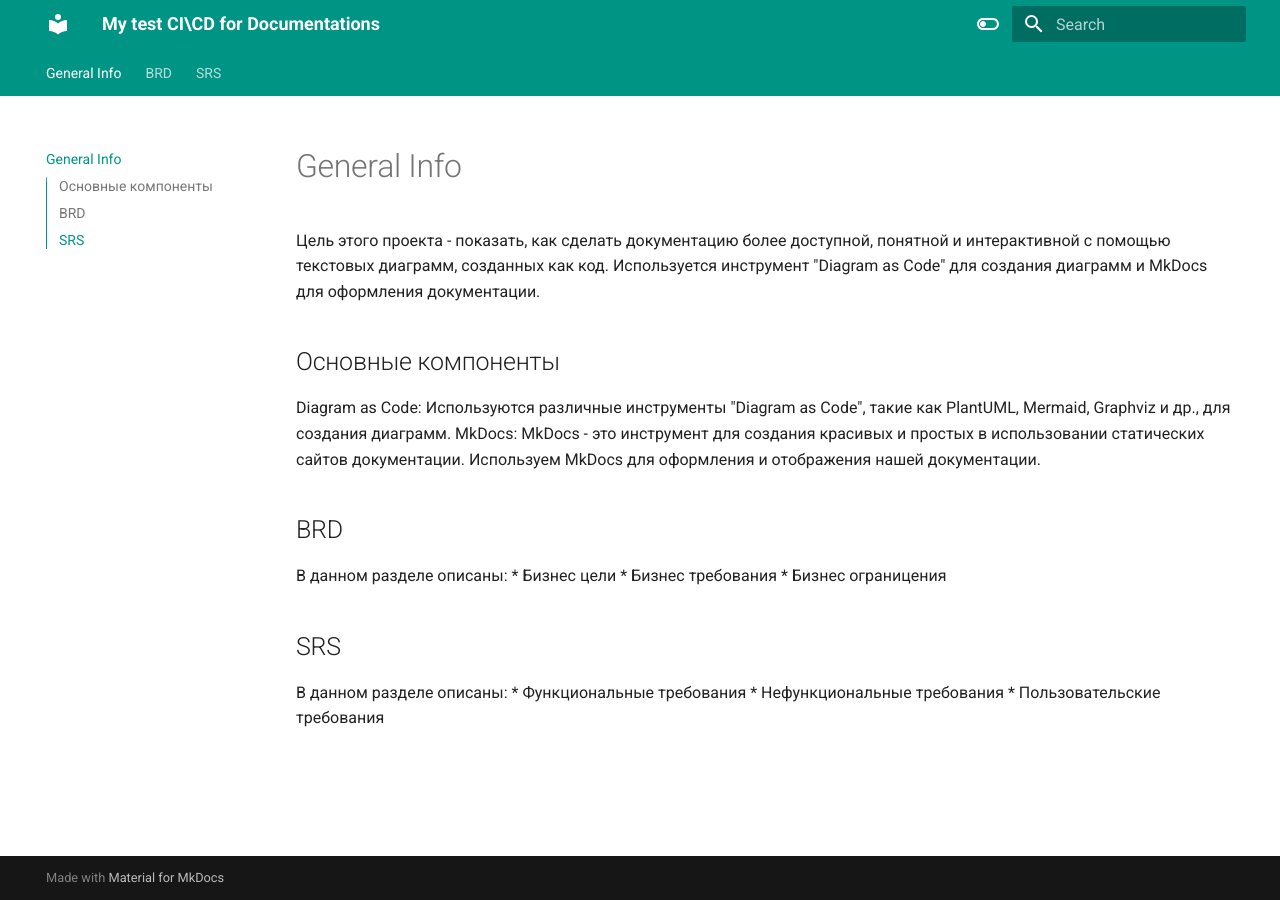
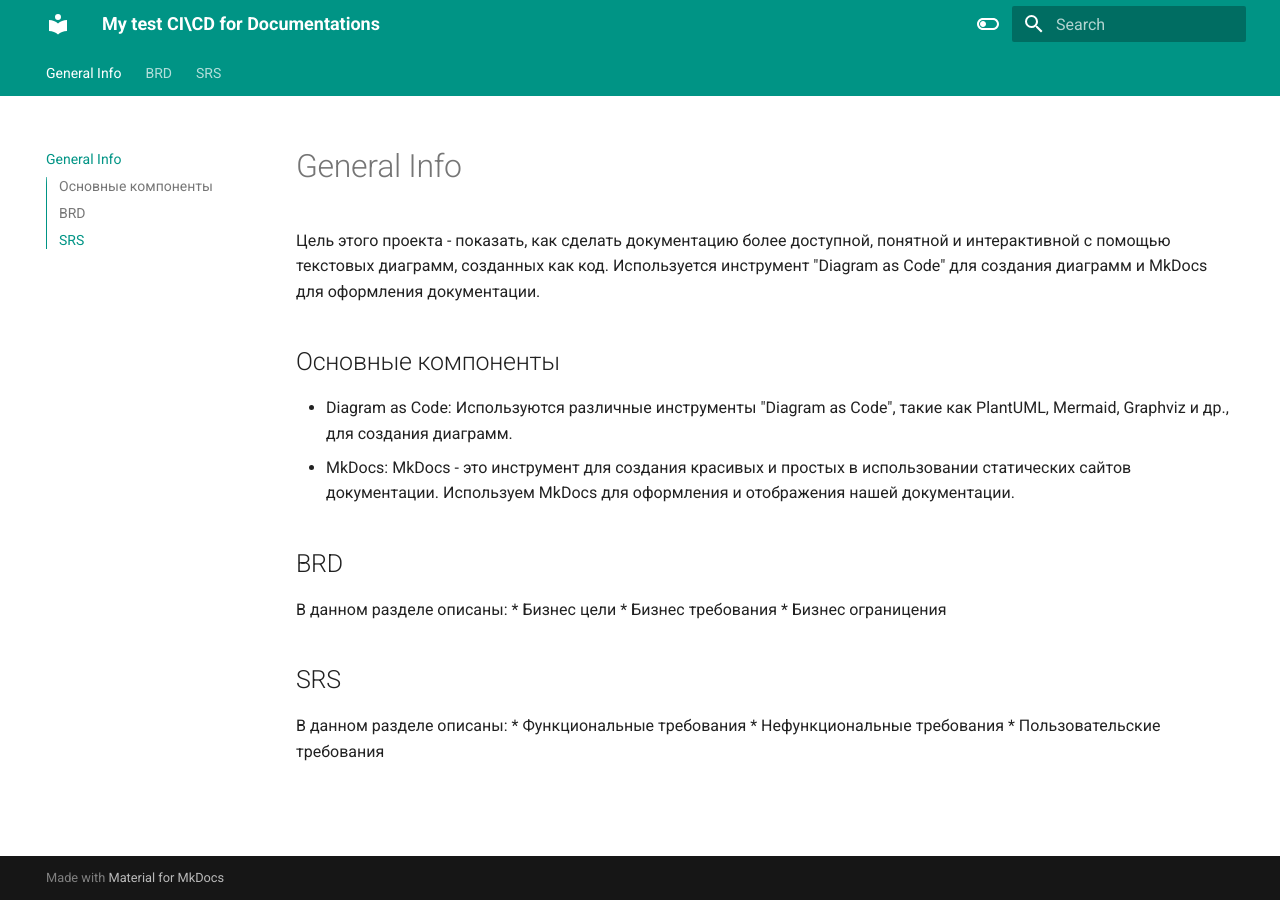
Before and after one commit to geksogen/CI-CD-Documentatons, an MkDocs documentation site: the page built from docs/index.md, in a window 1280 px wide. Built offline with MkDocs 1.6.1 and Material for MkDocs 9.7.7, drawn with Linux system fonts in a browser that asks for light colours; part of the change alters nothing that is shown.

```diff
--- a/docs/index.md
+++ b/docs/index.md
@@ -2,8 +2,8 @@
 Цель этого проекта - показать, как сделать документацию более доступной, понятной и интерактивной с помощью текстовых диаграмм, созданных как код. Используется инструмент "Diagram as Code" для создания диаграмм и MkDocs для оформления документации.
 
 ## Основные компоненты
-Diagram as Code: Используются различные инструменты "Diagram as Code", такие как PlantUML, Mermaid, Graphviz и др., для создания диаграмм.
-MkDocs: MkDocs - это инструмент для создания красивых и простых в использовании статических сайтов документации. Используем MkDocs для оформления и отображения нашей документации.
+* Diagram as Code: Используются различные инструменты "Diagram as Code", такие как PlantUML, Mermaid, Graphviz и др., для создания диаграмм.
+* MkDocs: MkDocs - это инструмент для создания красивых и простых в использовании статических сайтов документации. Используем MkDocs для оформления и отображения нашей документации.
 
 ## BRD
 В данном разделе описаны:
```
